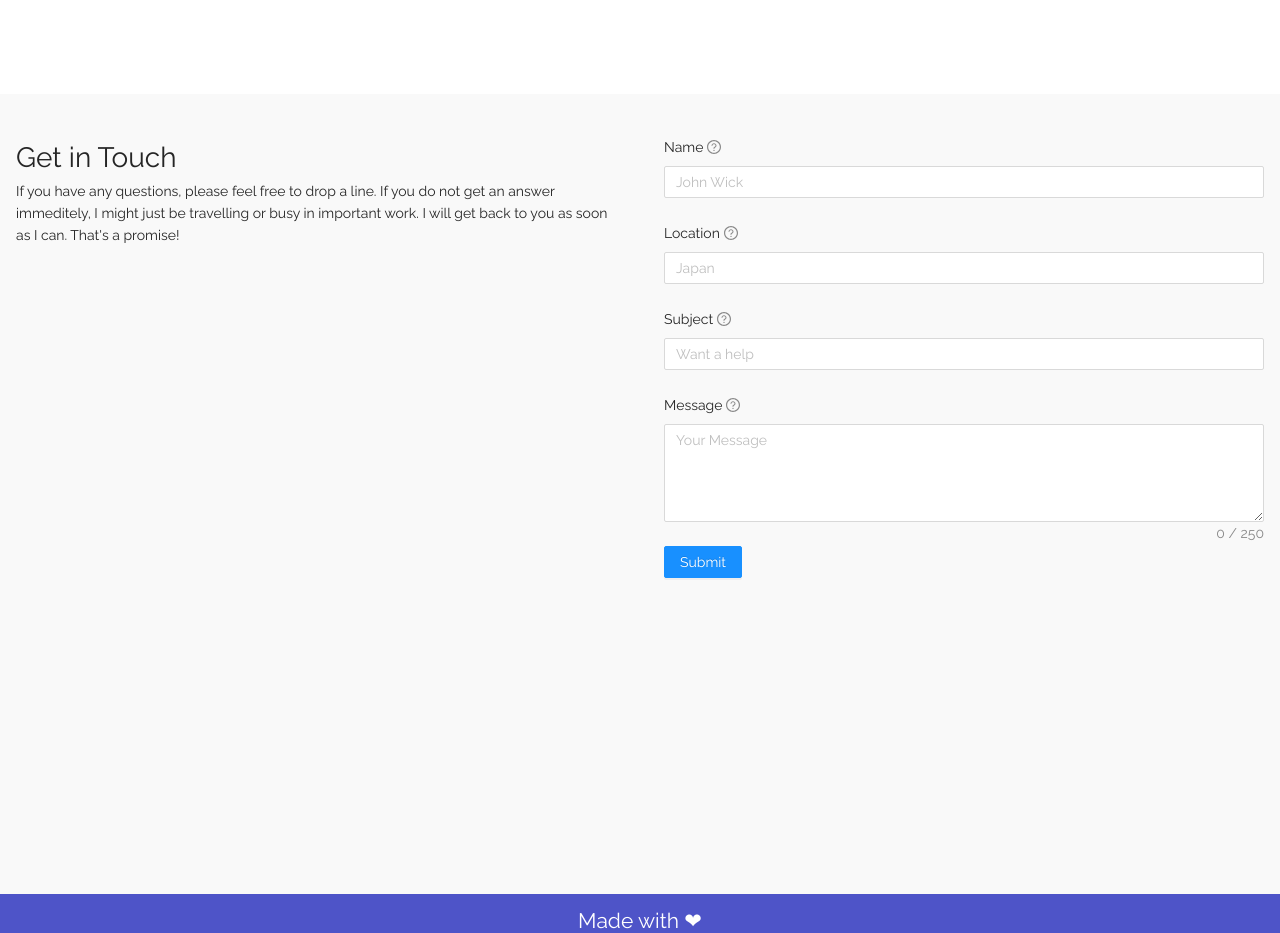
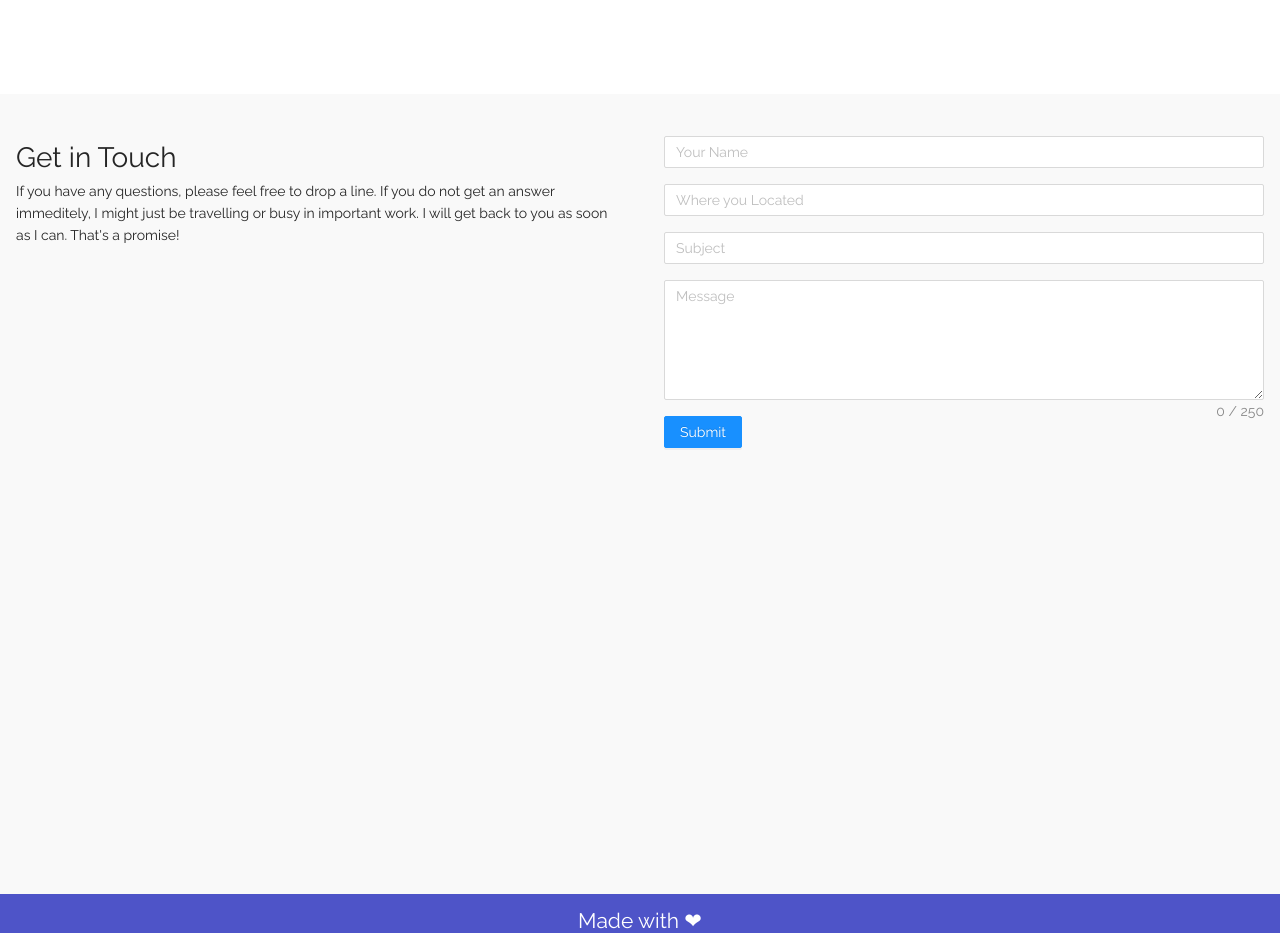
Before and after one commit to thefstalphabet/portfolio-v3, a React (Create React App) app: page / in a window 1280 px wide. Shown: the part 3720-4653 px from the top of the page. Built offline with nearby package versions, Linux system fonts and the light colour scheme.

Commit message:
update: contact form inputs bug solved

```diff
--- a/src/Components/Contact/Contact.tsx
+++ b/src/Components/Contact/Contact.tsx
@@ -32,34 +32,34 @@ function Contact() {
           </p>
         </div>
         <div>
-          <Form layout="vertical">
-            <Item label="Name" tooltip="Required">
+          <Form layout="vertical" className="form">
+            {/* <Item label="Name" tooltip="Required"> */}
               <Input
-                placeholder="John Wick"
+                placeholder="Your Name"
                 onChange={(data) => setName(data.target.value)}
               />
-            </Item>
-            <Item label="Location" tooltip="Required">
+            {/* </Item> */}
+            {/* <Item label="Location" tooltip="Required"> */}
               <Input
-                placeholder="Japan"
+                placeholder="Where you Located"
                 onChange={(data) => setLocation(data.target.value)}
               />
-            </Item>
-            <Item label="Subject" tooltip="Required">
+            {/* </Item> */}
+            {/* <Item label="Subject" tooltip="Required"> */}
               <Input
-                placeholder="Want a help"
+                placeholder="Subject"
                 onChange={(data) => setSubject(data.target.value)}
               />
-            </Item>
-            <Item label="Message" tooltip="Required">
+            {/* </Item> */}
+            {/* <Item label="Message" tooltip="Required"> */}
               <TextArea
                 rows={4}
-                placeholder="Your Message"
+                placeholder="Message"
                 showCount
                 maxLength={250}
                 onChange={(data) => setMessageForMe(data.target.value)}
               />
-            </Item>
+            {/* </Item> */}
             <Item>
               <Button
                 type="primary"
--- a/src/Components/Contact/ContactStyles.ts
+++ b/src/Components/Contact/ContactStyles.ts
@@ -14,8 +14,12 @@ export const Container = styled.div`
         div:nth-child(2){
             display: grid;
             gap: 1rem;
+            .form{
+                display: grid;
+                gap: 1rem
+            }
         }
-        @media only screen and (max-width: 800px){
+        @media only screen and (max-width: 1000px){
             grid-template-columns: 1fr;
         }
     }
```
